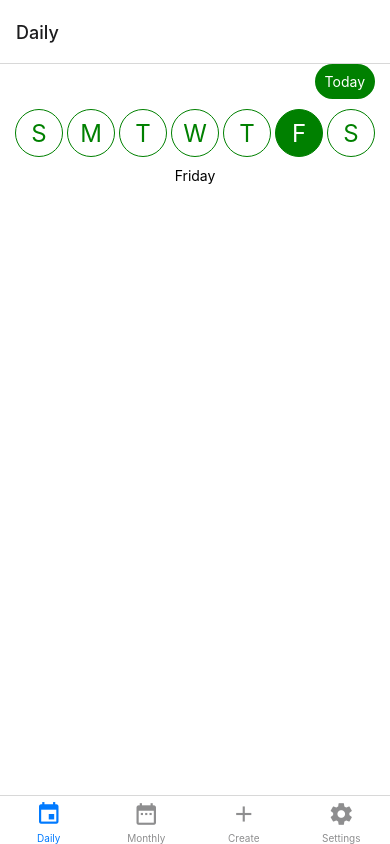
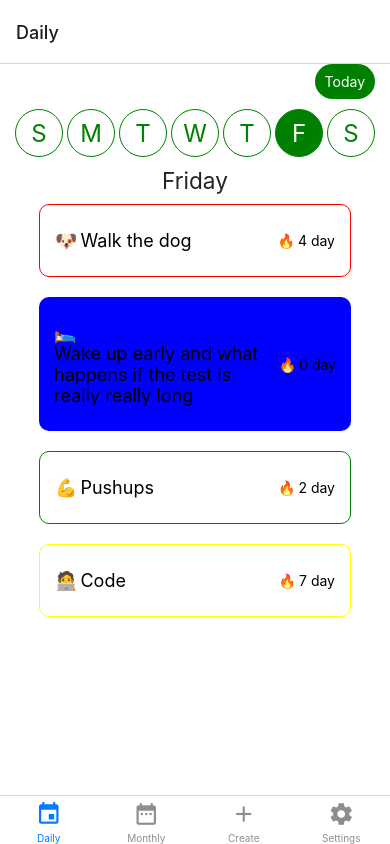
Before and after one commit to chadmuro/mainichi, a React Native app: screen /Daily in a window 390 px wide. Built offline with nearby package versions, Linux system fonts and the light colour scheme.

Commit message:
create habit card

```diff
--- /dev/null
+++ b/components/HabitCard.tsx
@@ -0,0 +1,85 @@
+import { View, StyleSheet, Text, TouchableOpacity } from "react-native";
+
+interface HabitCardProps {
+  habit: {
+    id: string;
+    emoji: string;
+    name: string;
+    color: string;
+    dayStreak: number;
+  };
+}
+
+export default function HabitCard({ habit }: HabitCardProps) {
+  return (
+    <TouchableOpacity
+      style={[
+        styles({ color: habit.color }).container,
+        habit.dayStreak
+          ? styles({ color: habit.color }).defaultContainer
+          : styles({ color: habit.color }).completedContainer,
+      ]}
+    >
+      <View style={styles({ color: habit.color }).mainWrap}>
+        <View
+          style={{
+            flex: 1,
+            flexDirection: "row",
+            alignItems: "center",
+            flexWrap: "wrap",
+          }}
+        >
+          <Text
+            style={[
+              styles({ color: habit.color }).mainText,
+              styles({ color: habit.color }).icon,
+            ]}
+          >
+            {habit.emoji}
+          </Text>
+          <Text style={styles({ color: habit.color }).mainText}>
+            {habit.name}
+          </Text>
+        </View>
+        <View style={{ flexDirection: "row" }}>
+          <Text style={styles({ color: habit.color }).icon}>🔥</Text>
+          <Text>{habit.dayStreak} day</Text>
+        </View>
+      </View>
+    </TouchableOpacity>
+  );
+}
+
+type StylesProps = {
+  color: string;
+};
+
+const styles = ({ color }: StylesProps) =>
+  StyleSheet.create({
+    container: {
+      borderRadius: 10,
+      marginVertical: 10,
+    },
+    completedContainer: {
+      backgroundColor: color,
+      width: "80%",
+    },
+    defaultContainer: {
+      borderColor: color,
+      borderWidth: 1,
+      width: "80%",
+    },
+    mainWrap: {
+      paddingHorizontal: 15,
+      paddingVertical: 25,
+      flexDirection: "row",
+      alignItems: "center",
+      justifyContent: "space-between",
+    },
+    mainText: {
+      fontSize: 18,
+    },
+    icon: {
+      marginRight: 3,
+    },
+  });
--- a/screens/DailyScreen.tsx
+++ b/screens/DailyScreen.tsx
@@ -1,18 +1,20 @@
 import { useState } from "react";
 import dayjs from "dayjs";
-import { StyleSheet, Text, View, TouchableOpacity } from "react-native";
+import { StyleSheet, View, TouchableOpacity } from "react-native";
 import { SafeAreaView } from "react-native-safe-area-context";
-import { Avatar, Chip, useTheme } from "react-native-elements";
+import { Avatar, Chip, Text, useTheme } from "react-native-elements";
 import {
   daysOfTheWeek,
   getDayOfTheWeek,
   DayOfTheWeek,
 } from "../constants/DaysOfTheWeek";
+import HabitCard from "../components/HabitCard";
 
 export default function DailyScreen() {
-  const today = dayjs().format("d");
+  const todayValue = dayjs().format("d");
+  const today = dayjs().format("YYYY-MM-DD");
   const [selectedDay, setSelectedDay] = useState<DayOfTheWeek | undefined>(
-    getDayOfTheWeek(today)
+    getDayOfTheWeek(todayValue)
   );
 
   function handleDayPress(value: DayOfTheWeek | undefined) {
@@ -20,13 +22,35 @@ export default function DailyScreen() {
   }
   const { theme } = useTheme();
 
+  console.log(today);
+
+  const testData = [
+    {
+      id: "1",
+      emoji: "🐶",
+      color: "red",
+      name: "Walk the dog",
+      dayStreak: 4,
+      // monthCount: [{ 1: ["2022-01-12", "2022-01-14", "2022-01-15"] }],
+    },
+    {
+      id: "2",
+      emoji: "🛌",
+      color: "blue",
+      name: "Wake up early and what happens if the test is really really long",
+      dayStreak: 0,
+    },
+    { id: "3", emoji: "💪", color: "green", name: "Pushups", dayStreak: 2 },
+    { id: "4", emoji: "🧑‍💻", color: "yellow", name: "Code", dayStreak: 7 },
+  ];
+
   return (
     <SafeAreaView style={styles.container}>
       <Chip
         title="Today"
-        type={selectedDay?.value === today ? "solid" : "outline"}
+        type={selectedDay?.value === todayValue ? "solid" : "outline"}
         containerStyle={{ alignSelf: "flex-end", marginRight: 15 }}
-        onPress={() => handleDayPress(getDayOfTheWeek(today))}
+        onPress={() => handleDayPress(getDayOfTheWeek(todayValue))}
       />
       <View style={styles.daysWrap}>
         {daysOfTheWeek.map((day) => (
@@ -54,7 +78,10 @@ export default function DailyScreen() {
           </TouchableOpacity>
         ))}
       </View>
-      <Text>{selectedDay?.name}</Text>
+      <Text h4>{selectedDay?.name}</Text>
+      {testData.map((habit) => (
+        <HabitCard habit={habit} key={habit.id} />
+      ))}
     </SafeAreaView>
   );
 }
```
